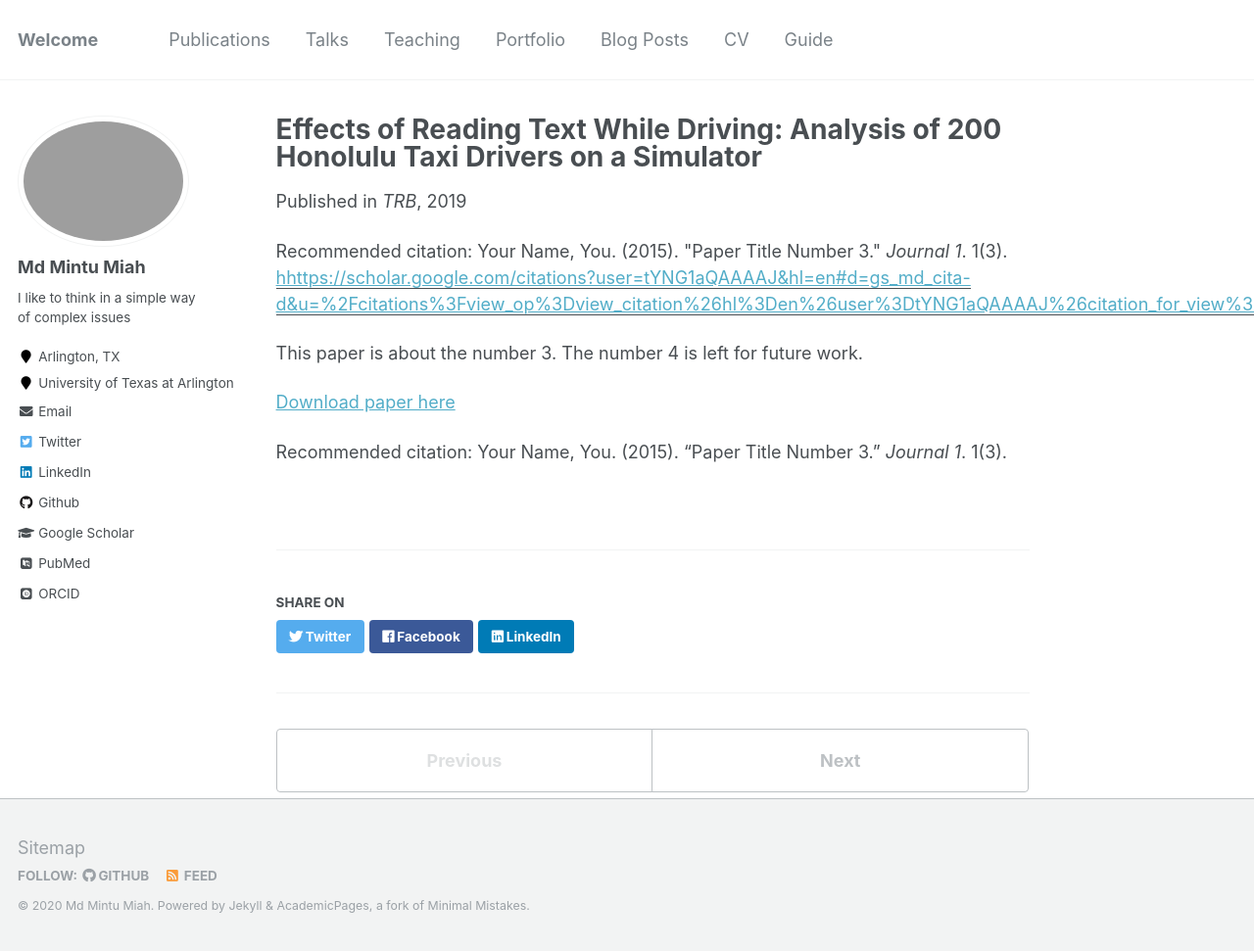
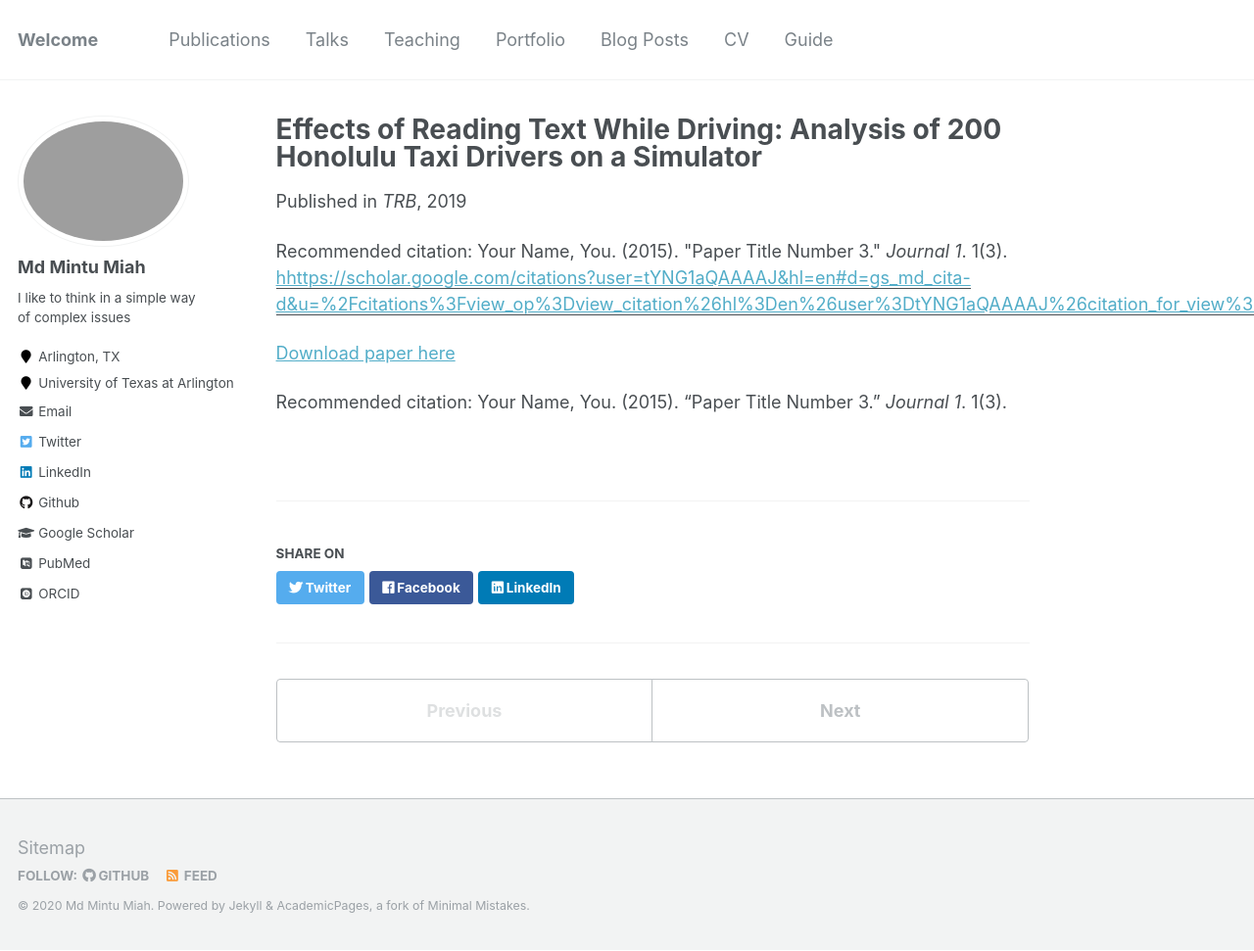
Before and after one commit to mintu07ruet/mintu07ruet.github.io, a Jekyll site: the page built from _publications/2015-10-01-paper-title-number-3.md, in a window 1280 px wide and 971 px high. Shown: the whole window at 98% size. Built offline with Jekyll 4.4.1, drawn with Linux system fonts in a browser that asks for light colours; some web fonts are replaced.

Commit message:
Update 2015-10-01-paper-title-number-3.md

```diff
--- a/_publications/2015-10-01-paper-title-number-3.md
+++ b/_publications/2015-10-01-paper-title-number-3.md
@@ -2,13 +2,13 @@
 title: "Effects of Reading Text While Driving: Analysis of 200 Honolulu Taxi Drivers on a Simulator"
 collection: Presented 98th Annual TRB Meeting, Washington DC(TRB Conference)
 permalink: /publication/2019-01-10
-excerpt: 'This paper is about the number 3. The number 4 is left for future work.'
+excerpt: ''
 date: 2019-01-10
 venue: 'TRB'
 paperurl: 'hhttps://scholar.google.com/citations?user=tYNG1aQAAAAJ&hl=en#d=gs_md_cita-d&u=%2Fcitations%3Fview_op%3Dview_citation%26hl%3Den%26user%3DtYNG1aQAAAAJ%26citation_for_view%3DtYNG1aQAAAAJ%3AYOwf2qJgpHMC%26tzom%3D360'
 citation: 'Your Name, You. (2015). &quot;Paper Title Number 3.&quot; <i>Journal 1</i>. 1(3).'
 ---
-This paper is about the number 3. The number 4 is left for future work.
+
 
 [Download paper here](https://scholar.google.com/citations?user=tYNG1aQAAAAJ&hl=en#d=gs_md_cita-d&u=%2Fcitations%3Fview_op%3Dview_citation%26hl%3Den%26user%3DtYNG1aQAAAAJ%26citation_for_view%3DtYNG1aQAAAAJ%3AYOwf2qJgpHMC%26tzom%3D360)
 
```
